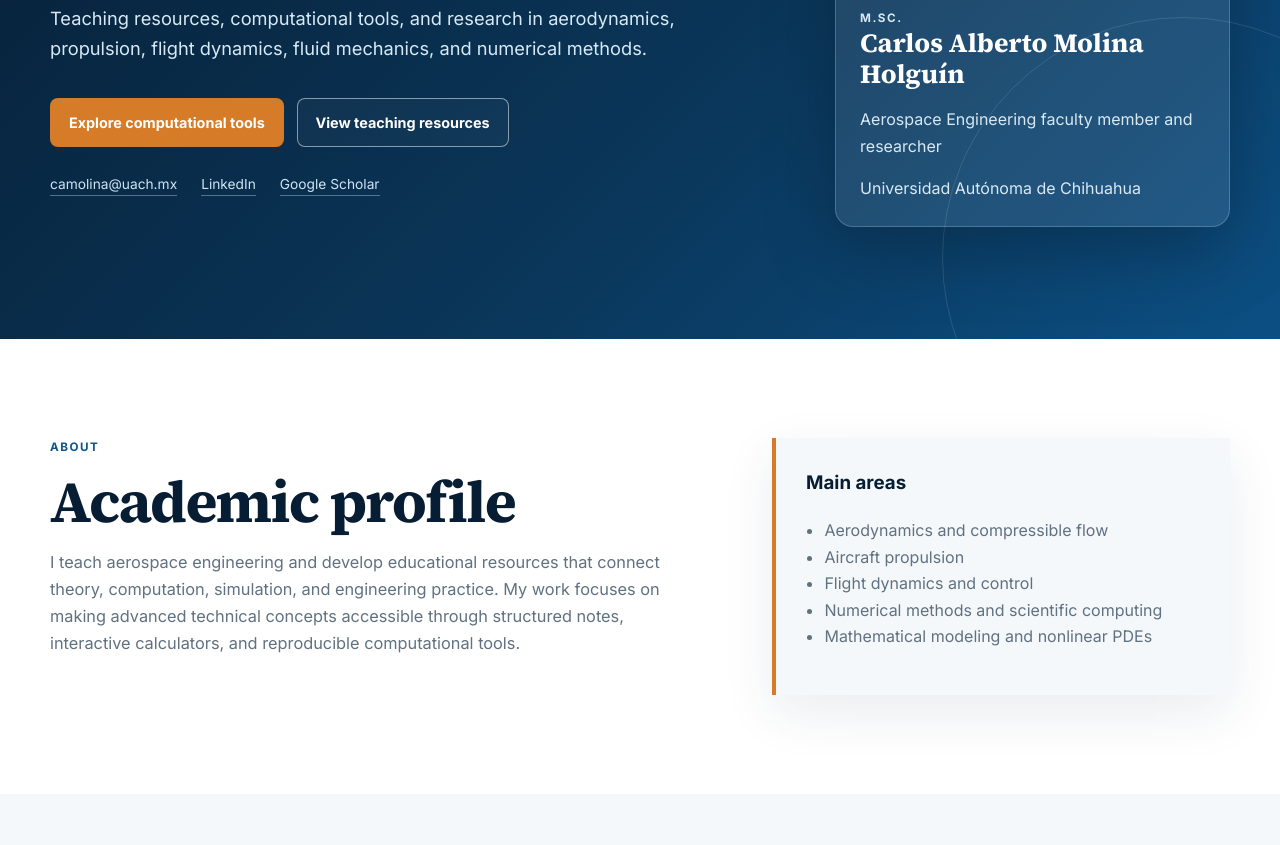
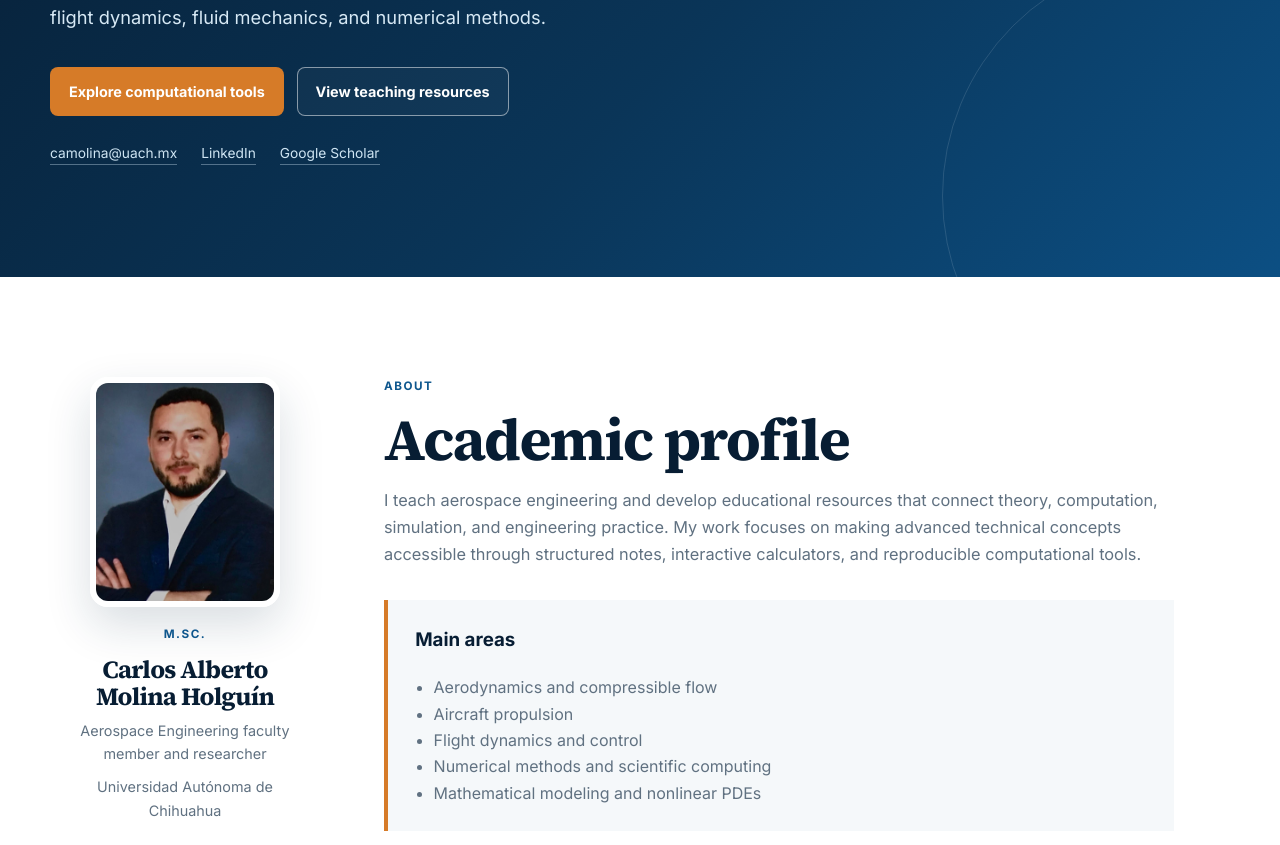
Before and after one commit to CarlosMH712/CarlosMH712.github.io, a plain HTML site: page index.html in a window 1280 px wide. Shown: the part 695-1540 px from the top of the page. Drawn offline with Linux system fonts and the light colour scheme.

Commit message:
Fix language selector and refine profile layout

```diff
--- a/index.html
+++ b/index.html
@@ -10,7 +10,7 @@
   <link rel="preconnect" href="https://fonts.googleapis.com">
   <link rel="preconnect" href="https://fonts.gstatic.com" crossorigin>
   <link href="https://fonts.googleapis.com/css2?family=Inter:wght@400;500;600;700&family=Source+Serif+4:wght@600;700&display=swap" rel="stylesheet">
-  <link rel="stylesheet" href="styles.css">
+  <link rel="stylesheet" href="styles.css?v=3">
 </head>
 <body>
 <header class="site-header">
@@ -26,50 +26,95 @@
       <a href="#contact" data-i18n="nav_contact">Contact</a>
     </nav>
     <div class="language-switcher" aria-label="Language selector">
-      <button type="button" class="lang-button active" data-lang="en">EN</button>
-      <button type="button" class="lang-button" data-lang="es">ES</button>
-      <button type="button" class="lang-button" data-lang="de">DE</button>
+      <button type="button" class="lang-button active" data-lang="en" aria-pressed="true" title="English">EN</button>
+      <button type="button" class="lang-button" data-lang="es" aria-pressed="false" title="Español">ES</button>
+      <button type="button" class="lang-button" data-lang="de" aria-pressed="false" title="Deutsch">DE</button>
     </div>
   </div>
 </header>
 
 <main>
+
 <section id="home" class="hero">
-  <div class="container hero-grid">
+  <div class="container hero-grid hero-grid-single">
     <div class="hero-content">
-      <p class="eyebrow" data-i18n="hero_affiliation">Universidad Autónoma de Chihuahua</p>
-      <h1 data-i18n="hero_title">Aerospace Engineering Education, Computation, and Research</h1>
-      <p class="hero-copy" data-i18n="hero_copy">Teaching resources, computational tools, and research in aerodynamics, propulsion, flight dynamics, fluid mechanics, and numerical methods.</p>
+      <p class="eyebrow" data-i18n="hero_affiliation">
+        Universidad Autónoma de Chihuahua
+      </p>
+
+      <h1 data-i18n="hero_title">
+        Aerospace Engineering Education, Computation, and Research
+      </h1>
+
+      <p class="hero-copy" data-i18n="hero_copy">
+        Teaching resources, computational tools, and research in
+        aerodynamics, propulsion, flight dynamics, fluid mechanics, and
+        numerical methods.
+      </p>
+
       <div class="hero-actions">
-        <a class="button primary" href="#tools" data-i18n="hero_tools">Explore computational tools</a>
-        <a class="button secondary" href="#teaching" data-i18n="hero_teaching">View teaching resources</a>
+        <a class="button primary" href="#tools" data-i18n="hero_tools">
+          Explore computational tools
+        </a>
+        <a class="button secondary" href="#teaching" data-i18n="hero_teaching">
+          View teaching resources
+        </a>
       </div>
+
       <div class="hero-links" aria-label="Academic profiles">
         <a href="mailto:camolina@uach.mx">camolina@uach.mx</a>
-        <a href="https://www.linkedin.com/in/carlos-alberto-molina-holguin" target="_blank" rel="noopener noreferrer">LinkedIn</a>
-        <a href="https://scholar.google.com/citations?user=BAERX9wAAAAJ&hl=en" target="_blank" rel="noopener noreferrer">Google Scholar</a>
+        <a
+          href="https://www.linkedin.com/in/carlos-alberto-molina-holguin"
+          target="_blank"
+          rel="noopener noreferrer"
+        >
+          LinkedIn
+        </a>
+        <a
+          href="https://scholar.google.com/citations?user=BAERX9wAAAAJ&hl=en"
+          target="_blank"
+          rel="noopener noreferrer"
+        >
+          Google Scholar
+        </a>
       </div>
     </div>
-    <aside class="profile-card">
-      <img src="carlos-molina-profile.jpg" alt="Portrait of Carlos Alberto Molina Holguín">
-      <div class="profile-card-body">
-        <p class="profile-degree">M.Sc.</p>
-        <h2>Carlos Alberto Molina Holguín</h2>
-        <p data-i18n="profile_role">Aerospace Engineering faculty member and researcher</p>
-        <p data-i18n="profile_affiliation">Universidad Autónoma de Chihuahua</p>
-      </div>
-    </aside>
   </div>
 </section>
 
+
 <section id="about" class="section">
-  <div class="container two-column">
-    <div>
+  <div class="container about-layout">
+    <div class="about-profile">
+      <img
+        class="about-photo"
+        src="carlos-molina-profile.jpg"
+        alt="Portrait of Carlos Alberto Molina Holguín"
+      />
+      <div class="about-identity">
+        <p class="profile-degree">M.Sc.</p>
+        <h2 class="about-name">Carlos Alberto Molina Holguín</h2>
+        <p data-i18n="profile_role">
+          Aerospace Engineering faculty member and researcher
+        </p>
+        <p data-i18n="profile_affiliation">
+          Universidad Autónoma de Chihuahua
+        </p>
+      </div>
+    </div>
+
+    <div class="about-content">
       <p class="section-label" data-i18n="about_label">About</p>
       <h2 data-i18n="about_title">Academic profile</h2>
-      <p class="lead" data-i18n="about_text">I teach aerospace engineering and develop educational resources that connect theory, computation, simulation, and engineering practice. My work focuses on making advanced technical concepts accessible through structured notes, interactive calculators, and reproducible computational tools.</p>
-    </div>
-    <div class="info-panel">
+      <p class="lead" data-i18n="about_text">
+        I teach aerospace engineering and develop educational resources
+        that connect theory, computation, simulation, and engineering
+        practice. My work focuses on making advanced technical concepts
+        accessible through structured notes, interactive calculators, and
+        reproducible computational tools.
+      </p>
+
+      <div class="about-focus">
         <h3 data-i18n="about_focus_title">Main areas</h3>
         <ul>
           <li data-i18n="about_focus_1">Aerodynamics and compressible flow</li>
@@ -78,6 +123,7 @@
           <li data-i18n="about_focus_4">Numerical methods and scientific computing</li>
           <li data-i18n="about_focus_5">Mathematical modeling and nonlinear PDEs</li>
         </ul>
+      </div>
     </div>
   </div>
 </section>
@@ -165,6 +211,6 @@
     <p data-i18n="footer_text">Aerospace engineering education, computation, and research</p>
   </div>
 </footer>
-<script src="script.js"></script>
+<script src="script.js?v=3" defer></script>
 </body>
 </html>
--- a/script.js
+++ b/script.js
@@ -214,43 +214,84 @@
   }
 };
 
+
+document.addEventListener("DOMContentLoaded", () => {
   const html = document.documentElement;
   const menuButton = document.querySelector(".menu-button");
   const siteNav = document.querySelector(".site-nav");
-const langButtons = document.querySelectorAll(".lang-button");
+  const langButtons = Array.from(document.querySelectorAll(".lang-button"));
+  const yearElement = document.getElementById("year");
+
+  function readSavedLanguage() {
+    try {
+      return window.localStorage.getItem("preferredLanguage");
+    } catch (error) {
+      return null;
+    }
+  }
+
+  function saveLanguage(language) {
+    try {
+      window.localStorage.setItem("preferredLanguage", language);
+    } catch (error) {
+      // The language selector still works when storage is unavailable.
+    }
+  }
 
   function setLanguage(language) {
-  const dictionary = translations[language] || translations.en;
+    const selectedLanguage = translations[language] ? language : "en";
+    const dictionary = translations[selectedLanguage];
+
     document.querySelectorAll("[data-i18n]").forEach((element) => {
-    const key = element.dataset.i18n;
-    if (dictionary[key]) element.textContent = dictionary[key];
+      const key = element.getAttribute("data-i18n");
+      if (Object.prototype.hasOwnProperty.call(dictionary, key)) {
+        element.textContent = dictionary[key];
+      }
     });
-  html.lang = language;
-  localStorage.setItem("preferredLanguage", language);
+
+    html.setAttribute("lang", selectedLanguage);
+    saveLanguage(selectedLanguage);
+
     langButtons.forEach((button) => {
-    button.classList.toggle("active", button.dataset.lang === language);
+      const isActive = button.dataset.lang === selectedLanguage;
+      button.classList.toggle("active", isActive);
+      button.setAttribute("aria-pressed", String(isActive));
     });
   }
 
+  if (menuButton && siteNav) {
     menuButton.addEventListener("click", () => {
       const isOpen = siteNav.classList.toggle("open");
       menuButton.setAttribute("aria-expanded", String(isOpen));
     });
 
-document.querySelectorAll(".site-nav a").forEach((link) => {
+    siteNav.querySelectorAll("a").forEach((link) => {
       link.addEventListener("click", () => {
         siteNav.classList.remove("open");
         menuButton.setAttribute("aria-expanded", "false");
       });
     });
+  }
 
   langButtons.forEach((button) => {
-  button.addEventListener("click", () => setLanguage(button.dataset.lang));
+    button.addEventListener("click", (event) => {
+      event.preventDefault();
+      setLanguage(button.dataset.lang);
+    });
   });
 
-document.getElementById("year").textContent = new Date().getFullYear();
+  if (yearElement) {
+    yearElement.textContent = String(new Date().getFullYear());
+  }
 
-const savedLanguage = localStorage.getItem("preferredLanguage");
-const browserLanguage = navigator.language.slice(0, 2);
-const initialLanguage = savedLanguage || (["en","es","de"].includes(browserLanguage) ? browserLanguage : "en");
+  const savedLanguage = readSavedLanguage();
+  const browserLanguage = (navigator.language || "en").slice(0, 2).toLowerCase();
+  const initialLanguage =
+    savedLanguage && translations[savedLanguage]
+      ? savedLanguage
+      : translations[browserLanguage]
+        ? browserLanguage
+        : "en";
+
   setLanguage(initialLanguage);
+});
--- a/styles.css
+++ b/styles.css
@@ -12,3 +12,138 @@
 .contact-section{text-align:center}.contact-card{max-width:880px}.contact-affiliation{color:var(--muted);font-size:1.05rem}.contact-links{justify-content:center;margin-top:1.6rem}.contact-note{margin-top:1.35rem;color:var(--muted);font-size:.9rem}footer{color:#cbd9e3;background:var(--navy)}.footer-wrap{min-height:105px;display:flex;align-items:center;justify-content:space-between;gap:1rem;font-size:.84rem}
 @media(max-width:980px){.menu-button{display:block;order:2}.language-switcher{order:3}.site-nav{display:none;position:absolute;top:76px;right:1rem;left:1rem;flex-direction:column;align-items:flex-start;padding:1rem;border:1px solid var(--line);border-radius:10px;background:#fff;box-shadow:var(--shadow)}.site-nav.open{display:flex}.hero-grid,.tool-card,.two-column{grid-template-columns:1fr}.hero{padding:5.3rem 0}.profile-card{max-width:420px}.card-grid,.mini-grid{grid-template-columns:repeat(2,1fr)}}
 @media(max-width:640px){.nav-wrap{gap:.7rem}.brand{font-size:1.08rem}.language-switcher{gap:0}.lang-button{min-width:30px;padding-inline:.35rem}.hero h1{font-size:clamp(2.7rem,14vw,4.1rem)}.hero-actions,.contact-links{align-items:stretch;flex-direction:column}.button{width:100%}.card-grid,.mini-grid{grid-template-columns:1fr}.footer-wrap{flex-direction:column;justify-content:center;text-align:center}}
+
+
+/* Version 3: text-led hero and compact portrait in About */
+.hero-grid-single {
+  grid-template-columns: minmax(0, 900px);
+  justify-content: start;
+}
+
+.hero-grid-single .hero-content {
+  max-width: 900px;
+}
+
+.about-layout {
+  display: grid;
+  grid-template-columns: 270px minmax(0, 1fr);
+  gap: 4rem;
+  align-items: start;
+}
+
+.about-profile {
+  position: sticky;
+  top: 110px;
+  text-align: center;
+}
+
+.about-photo {
+  width: 190px;
+  height: 230px;
+  margin: 0 auto 1.15rem;
+  border: 6px solid white;
+  border-radius: 18px;
+  object-fit: cover;
+  object-position: center 20%;
+  box-shadow: 0 18px 45px rgba(18, 50, 77, 0.16);
+}
+
+.about-identity {
+  max-width: 250px;
+  margin-inline: auto;
+}
+
+.about-identity .profile-degree {
+  color: var(--blue);
+}
+
+.about-name {
+  margin: 0;
+  color: var(--navy);
+  font-family: "Source Serif 4", Georgia, serif;
+  font-size: 1.55rem !important;
+  line-height: 1.18;
+}
+
+.about-identity p:not(.profile-degree) {
+  margin: 0.55rem 0 0;
+  color: var(--muted);
+  font-size: 0.9rem;
+}
+
+.about-content {
+  max-width: 790px;
+}
+
+.about-focus {
+  margin-top: 2rem;
+  padding: 1.55rem 1.7rem;
+  border-left: 4px solid var(--accent);
+  background: var(--soft);
+}
+
+.about-focus h3 {
+  margin-top: 0;
+  color: var(--navy);
+}
+
+.about-focus ul {
+  margin-bottom: 0;
+  padding-left: 1.15rem;
+  color: var(--muted);
+}
+
+.lang-button {
+  transition: color 0.15s ease, background 0.15s ease, transform 0.15s ease;
+}
+
+.lang-button:hover {
+  transform: translateY(-1px);
+  color: var(--navy);
+}
+
+.lang-button.active {
+  color: white;
+  background: var(--navy);
+  box-shadow: 0 3px 10px rgba(7, 29, 51, 0.2);
+}
+
+@media (max-width: 980px) {
+  .about-layout {
+    grid-template-columns: 1fr;
+    gap: 2.5rem;
+  }
+
+  .about-profile {
+    position: static;
+    display: grid;
+    grid-template-columns: 145px minmax(0, 1fr);
+    align-items: center;
+    gap: 1.4rem;
+    text-align: left;
+  }
+
+  .about-photo {
+    width: 145px;
+    height: 175px;
+    margin: 0;
+  }
+
+  .about-identity {
+    max-width: none;
+    margin: 0;
+  }
+}
+
+@media (max-width: 560px) {
+  .about-profile {
+    grid-template-columns: 1fr;
+    text-align: center;
+  }
+
+  .about-photo {
+    width: 135px;
+    height: 165px;
+    margin-inline: auto;
+  }
+}
```
Also changed, not shown: 1 other file. Lines whose indentation alone changed are shown as unchanged.
